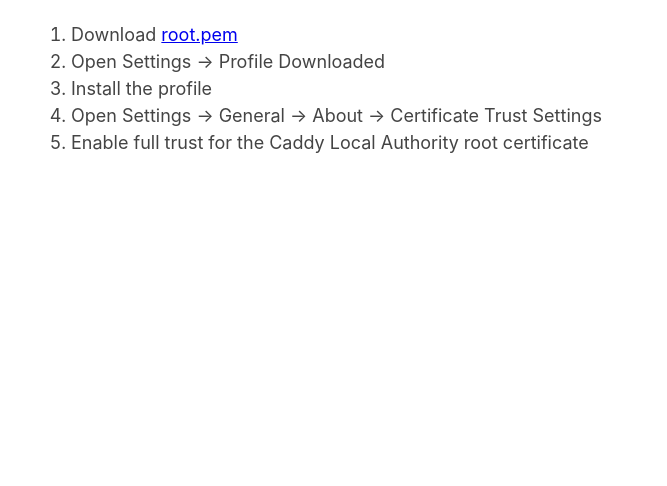
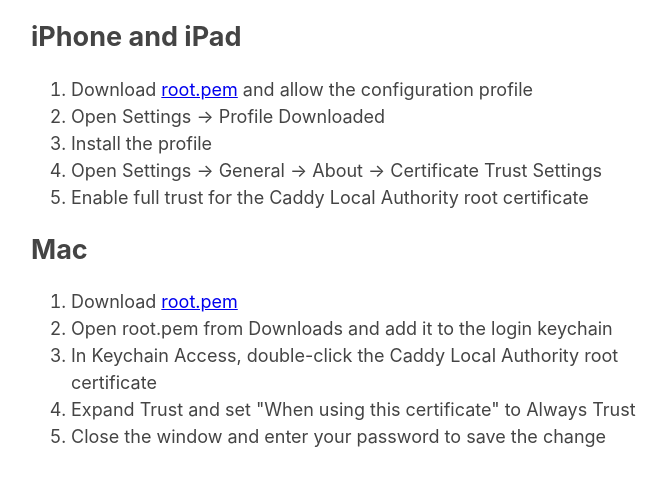
Before and after one commit to kejadlen/boxen, a plain HTML site: page imperishable-night/setup/index.html in a window 1280 px wide. Shown: the part 86-572 px from the top of the page, without its empty margins (284-951 px from the left). Drawn offline with Linux system fonts and the light colour scheme.

Commit message:
imperishable-night: cover macOS on the setup page
Assisted-by: Claude Opus 5.5 via Claude Code

```diff
--- a/imperishable-night/setup/index.html
+++ b/imperishable-night/setup/index.html
@@ -36,12 +36,21 @@
   </head>
   <body>
     <h1>Chislan Family Setup</h1>
+    <h2>iPhone and iPad</h2>
     <ol>
-      <li>Download <a href="root.pem">root.pem</a></li>
+      <li>Download <a href="root.pem">root.pem</a> and allow the configuration profile</li>
       <li>Open Settings -&gt; Profile Downloaded</li>
       <li>Install the profile</li>
       <li>Open Settings -&gt; General -&gt; About -&gt; Certificate Trust Settings</li>
       <li>Enable full trust for the Caddy Local Authority root certificate</li>
     </ol>
+    <h2>Mac</h2>
+    <ol>
+      <li>Download <a href="root.pem">root.pem</a></li>
+      <li>Open root.pem from Downloads and add it to the login keychain</li>
+      <li>In Keychain Access, double-click the Caddy Local Authority root certificate</li>
+      <li>Expand Trust and set "When using this certificate" to Always Trust</li>
+      <li>Close the window and enter your password to save the change</li>
+    </ol>
   </body>
 </html>
```
